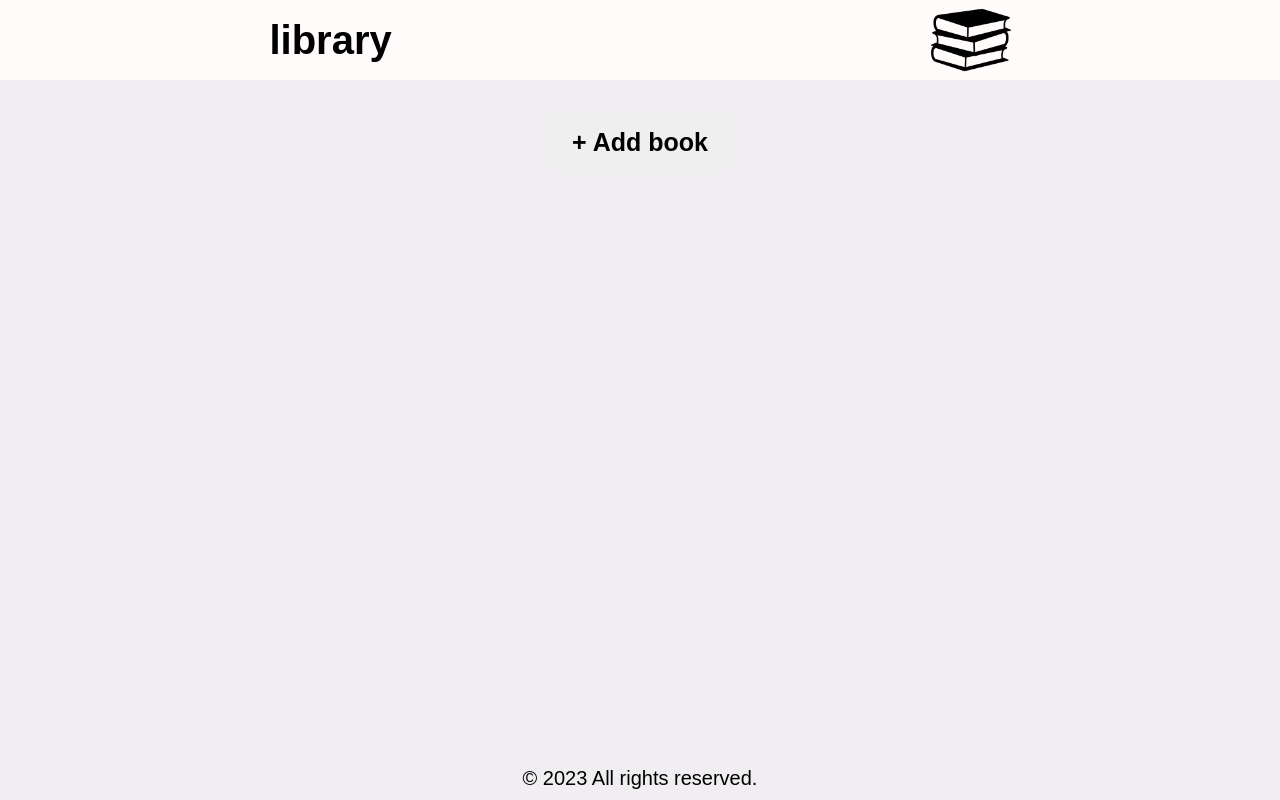
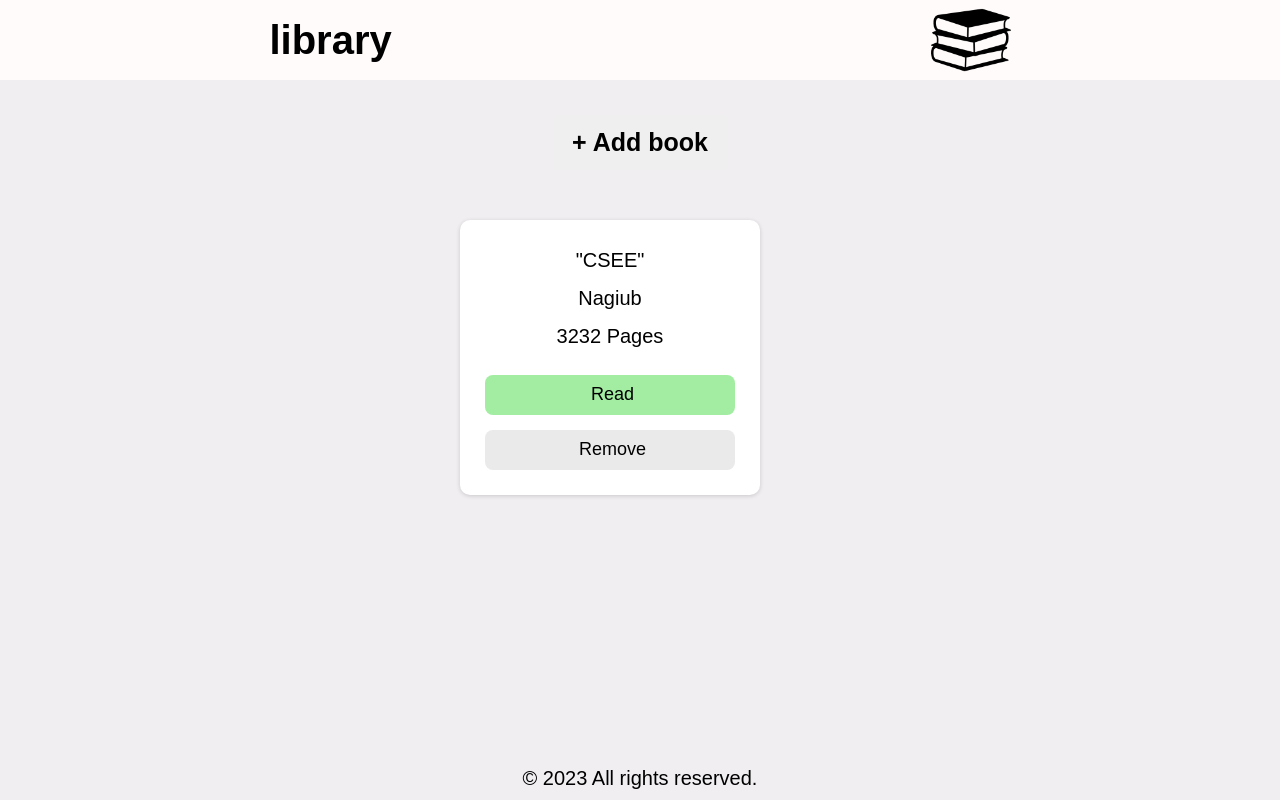
Before and after one commit to mhmad-alaa/library, a plain HTML site: page index.html in a window 1280 px wide. Drawn offline with Linux system fonts and the light colour scheme.

Commit message:
feat: add prototype styling to book card'

```diff
--- a/index.html
+++ b/index.html
@@ -55,15 +55,16 @@
         </div>
       </div>
       <div class="books-cards-div">
-      <!-- <div class="books-cards">
-        <div class="book-card-title">CSEE</div>
-        <div class="book-card-author">Hani</div>
-        <div class="book-cnt-bages">3232</div>
-        <button class="boook-is-read">Read</button>
-        <button class="book-remove">Remove</button>
-      </div> -->
-    </div>
+        <div class="books-cards">
+          <div class="book-card-title">"CSEE"</div>
+          <div class="book-card-author">Nagiub</div>
+          <div class="book-cnt-bages">3232 Pages</div>
+          <button class="book-is-read">Read</button>
+          <button class="book-remove">Remove</button>
+        </div>
+      </div>
 
+      </div>
     </main>
 
     <footer class="footer" id="footer">
--- a/index.js
+++ b/index.js
@@ -4,6 +4,7 @@ const footer = document.getElementById("footer");
 const popup = document.getElementById("popup");
 
 function popupBook() {
+
   document.getElementById("popup").classList.add("popup-book");
 }
 
--- a/stylee.css
+++ b/stylee.css
@@ -5,7 +5,10 @@
 
 body {
   background-color: #f0eef1;
+  /* background-color: aquamarine; */
   font-family: "Poppins", sans-serif;
+  display: flex;
+  flex-direction: column;
 }
 
 /* header */
@@ -47,7 +50,6 @@ body {
   background-color: #dcdbdc;
 }
 
-
 /* main - book card from */
 
 .add-book {
@@ -59,15 +61,11 @@ body {
   font-weight: 900;
 }
 
-.popup {
-  position: relative;
-  display: inline-block;
-  cursor: pointer;
-}
-
 .book-data,
 .submit-btn,
-.close-btn {
+.close-btn,
+.book-is-read,
+.book-remove {
   padding-inline-start: 5px;
   background-color: #fffbfb;
   border: none;
@@ -142,13 +140,24 @@ body {
   background-color: #f0eef1;
   width: 300px;
   height: 375px;
+  border-radius: 10px;
 }
+
+
+
+/* .popup {
+  position: relative;
+  display: inline-block;
+  cursor: pointer;
+  background-color:rgb(162, 237, 162);
+} */
 
 .popup {
   position: absolute;
   top: 50%;
   left: 50%;
   transform: translate(-50%, -50%) scale(0.1);
+  border-radius: 10px;
   visibility: hidden;
 }
 
@@ -163,25 +172,57 @@ body {
 }
 
 
+.ddd {
+  display: flex;
+  align-content: center;
+  justify-content: center;
+}
+
 /* books on site */
 
 .books-cards {
   display: flex;
   flex-direction: column;
   justify-content: center;
+  align-items: center;
+
+  font-size: 20px;
+  font-weight: 400;
 
   width: 300px;
-    height: 300px;
-    background-color:rgb(223, 108, 108);
+  height: 275px;
+  background-color: #ffffff;
+  border-radius: 10px;
+  box-shadow: rgba(0, 0, 0, 0.16) 0px 1px 4px;
+  line-height: 1.9;
 }
 
 .books-cards-div {
   display: flex;
   align-items: center;
   justify-content: space-between;
+  /* justify-content: center; */
   gap: 33px;
   margin-right: 300px;
   margin-left: 460px;
+}
+
+.book-is-read {
+  background-color: rgb(162, 237, 162);
+  margin-top: 20px;
+  font-weight: 400;
+}
+.book-is-read:hover {
+  background-color: rgb(153, 223, 153);
+}
+
+.book-remove {
+  background-color: #eaeaea;
+  margin-top: 10px;
+  font-weight: 400;
+}
+.book-remove:hover {
+  background-color: #d2d2d2;
 }
 
 /* footer */
@@ -195,3 +236,17 @@ body {
   text-align: center;
   margin-bottom: 10px;
 }
+
+/* .footer {
+  position: fixed;
+  bottom: 0;
+  left: 0;
+  display: flex;
+  align-items: center;
+  justify-content: center;
+  gap: 10px;
+  width: 100%;
+  margin-bottom: 10px;
+  font-size: 20px;
+   padding: 10px;
+} */
```
Lines whose indentation alone changed are shown as unchanged.
